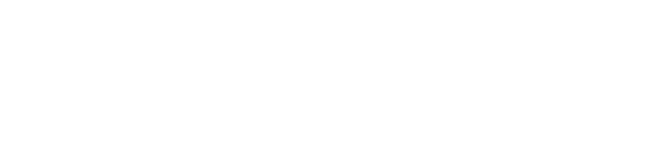
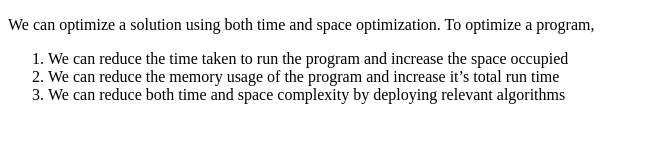
Before and after one commit to acciojob/ordered-list-practise-Ganesh2048, a website: page main.html in a window 1280 px wide. Shown: the whole page, without its empty margins (0-648 px from the left). Drawn offline with Linux system fonts and the light colour scheme.

Commit message:
created a submission

```diff
--- a/main.html
+++ b/main.html
@@ -7,6 +7,11 @@
 </head>
 
 <body>
+	<P>We can optimize a solution using both time and space optimization. To optimize a program,</p>
+	<ol>
+		<li> We can reduce the time taken to run the program and increase the space occupied</li>
+		<li>We can reduce the memory usage of the program and increase it’s total run time</li>
+		<li>We can reduce both time and space complexity by deploying relevant algorithms</li>
 	<!-- the entire body must be written by student -->
     <script type="text/javascript" src="./script.js">
 </script>
```
